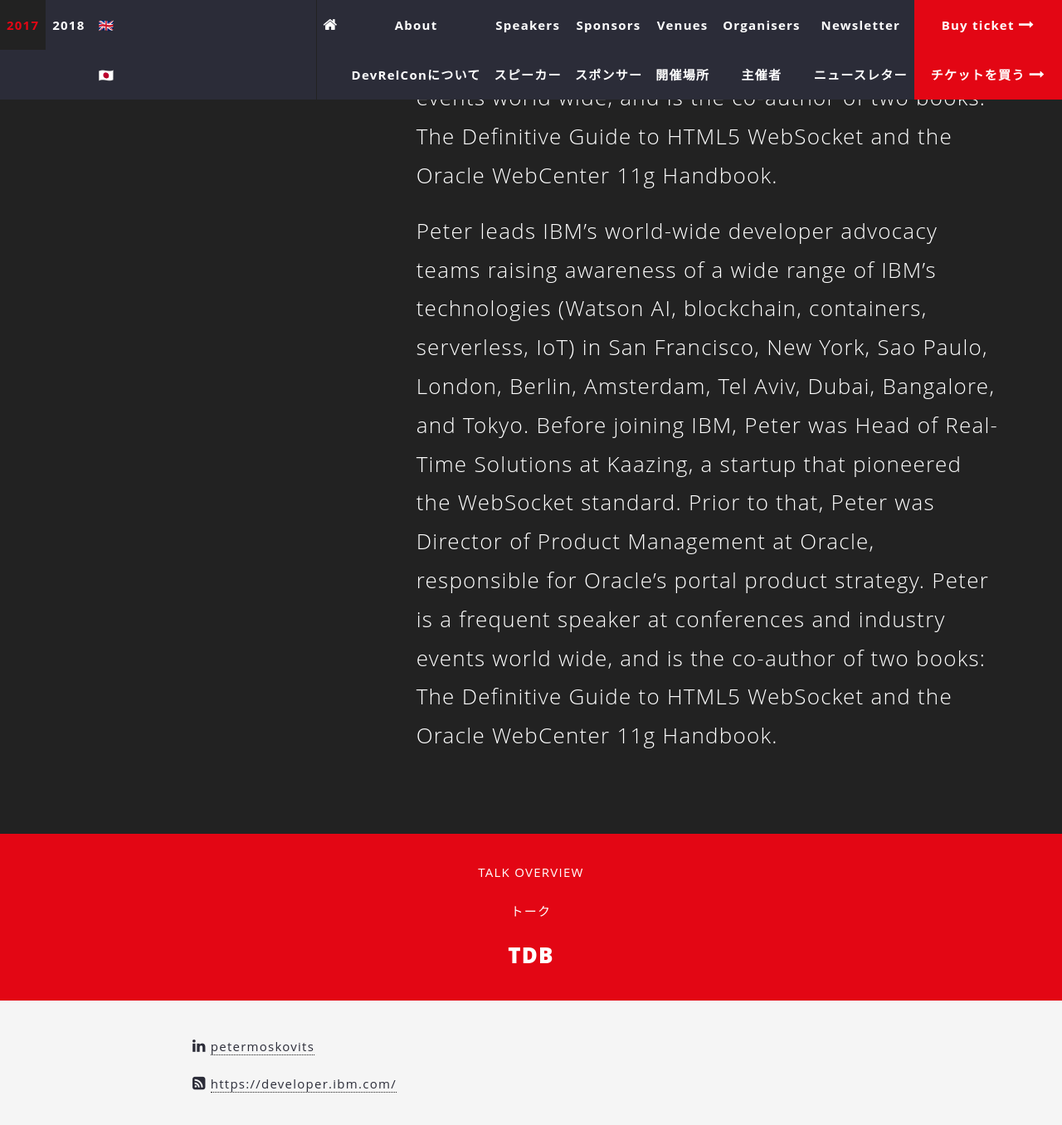
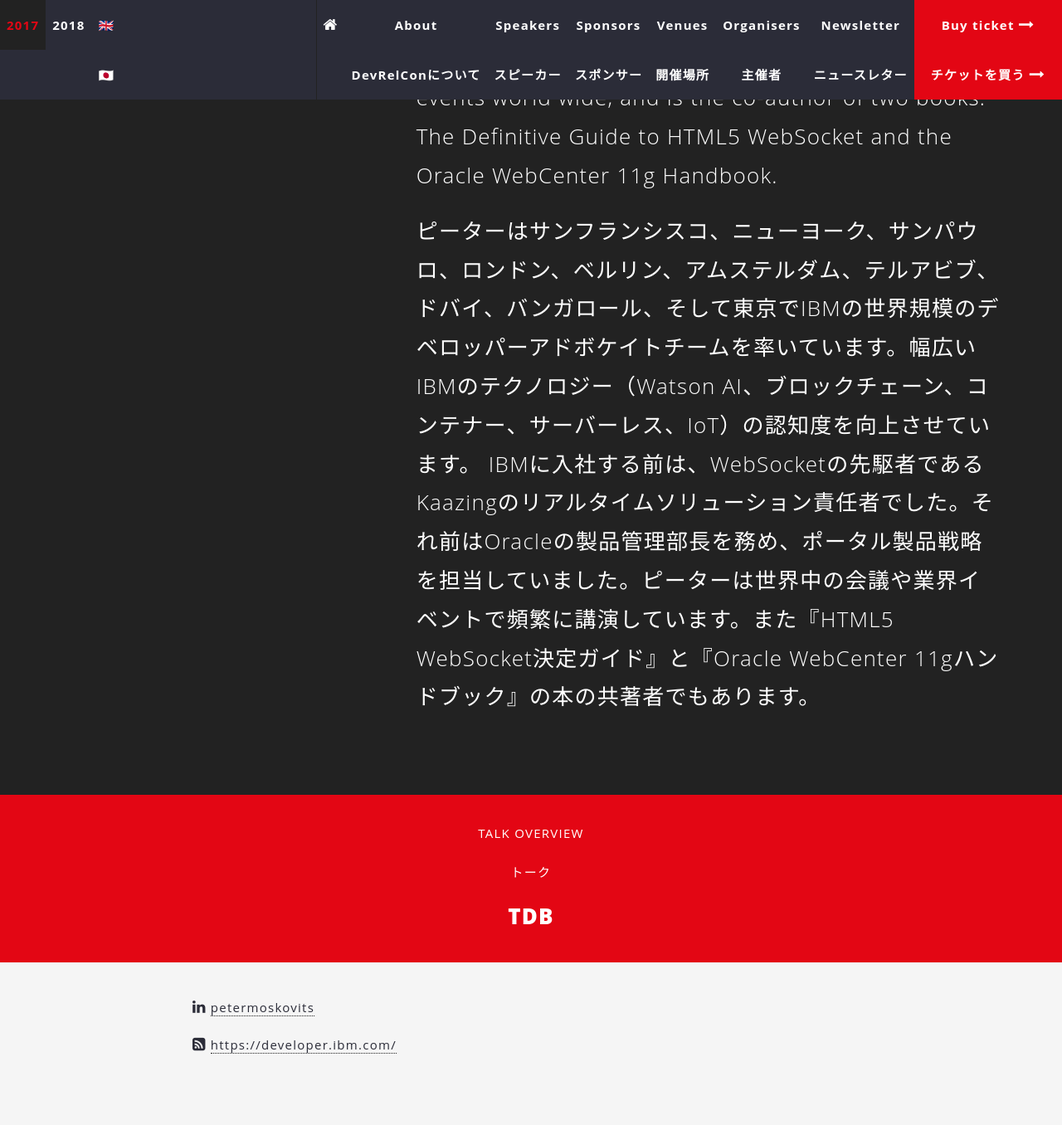
Before and after one commit to DevRelConTokyo2019/devrelcontokyo2019.github.io, a Jekyll site: the page built from speakers/peter.md, in a window 1280 px wide and 1400 px high, scrolled down 792 px. Shown: the top 1356 px of the window at 83% size. Built offline with Jekyll 4.4.1, drawn with Linux system fonts in a browser that asks for light colours; nearby versions of some CDN libraries; comment, search, counter and statistics services are not loaded.

Commit message:
Update translation

```diff
--- a/_data/sessions.yaml
+++ b/_data/sessions.yaml
@@ -57,12 +57,9 @@
         technical content, spearheaded efforts towards a public GraphQL API, and
         delivered over 40 talks and workshops across the US.
       profile_ja: >-
-        Brian Douglas is a Developer Advocate at GitHub where he works on the
-        increasing use of the GitHub API by iterating on the onboarding process
-        and helping users with evergreen technical content. In the past he’s
-        lead Developer Advocacy at Netlify, where he built a deep well of
-        technical content, spearheaded efforts towards a public GraphQL API, and
-        delivered over 40 talks and workshops across the US.
+        Brian DouglasはGitHubのデベロッパーアドボケイトで、卓越した技術的内容を持つユーザを支援し、GitHub
+        API利用者増に取り組んでいます。一環として技術的コンテンツの構築、GraphQL
+        API構築の向けた取り組み、40以上の講演とワークショップを全米で展開しています。
       title: ''
       title_ja: ''
       blog: 'http://briandouglas.me'
--- a/_data/speakers.yaml
+++ b/_data/speakers.yaml
@@ -311,12 +311,11 @@
     also a co-host of the More Than Just Code podcast. Jaime often enjoys a nice
     cup of coffee and conversation on various topics.
   profile_ja: >-
-    Jaime is an experienced software developer with a focus on iOS development.
-    He led the iOS development team at OfferUp where he helped make the buying
-    and selling experience simpler, faster, and safer. Jaime is currently an iOS
-    developer at Simple, where he helps make personal banking delightful. He is
-    also a co-host of the More Than Just Code podcast. Jaime often enjoys a nice
-    cup of coffee and conversation on various topics.
+    ハイメは、iOS開発を中心とした経験豊富なソフトウェア開発者です。
+
+    OfferUpのiOS開発チームを率いて、売買をより簡単に、より速く、そしてより安全にする手助けをしました。
+    現在はSimpleのiOS開発者であり、そこではパーソナルバンキングを楽しいものにしています。彼は、More Than Just Code
+    ポッドキャストの共催者でもあります。コーヒーを飲みながら、様々なトピックについての会話を楽しんでいます。
   title: ''
   title_ja: ''
   blog: 'http://www.devwiththehair.com/'
@@ -400,19 +399,15 @@
     admin. member, he joins “DevRelJp English” and “DevRel/Community”
     communities.
   profile_ja: >-
-    Wataru Yamazaki is a General Manager and the team lead of “enebular” product
-    marketing team, Uhuru Corporation based in Tokyo, Japan.
-
-
-    He runs a product marketing team and also acts as a developer relation of
-    the product - organises meetups, a user community, tech contents - demos,
-    hands-on labs, and communicate with users via SNS.
-
-
-    He is a community member of “DevRelJp”, “Community-Marketing Community”,
-    “Node-RED User Group”, “IoTLT”, “Cloud Developer Circle”, and so on. As an
-    admin. member, he joins “DevRelJp English” and “DevRel/Community”
-    communities.
+    株式会社ウフルのIoT開発・運用サービス、「enebular」のプロダクトマーケティングチームでジェネラルマネージャーとチーム・リードを担います。
+
+    彼は製品マーケティングチームを運営しながら、製品のDevRel活動も行なっています。
+
+    例えばミートアップ、ユーザーコミュニティ、製品デモ、ハンズオンなどの技術コンテンツ、SNSを通してのユーザとのコミュニケーション、などです。
+
+    彼は、 "DevRelJp"、 "Community-Marketing Community"、 "Node-RED User Group"、
+    "IoTLT"、 "Cloud Developer Circle"などのコミュニティメンバーです。“ DevRelJp English”、“
+    DevRel / Community”コミュニティは管理者としてコミュニティ運営に携わっています。
   title: ''
   title_ja: ''
   blog: 'https://about.me/wyamazak'
@@ -508,19 +503,15 @@
     Days, OSCON, Qcon and many others. Follow him on Twitter (as he’s a very
     entertaining guy!) at @jbaruch.
   profile_ja: >-
-    Baruch’s passion is speaking about technology. Well, speaking in general,
-    but doing it about technology makes him look smart, and 17 years of hi-tech
-    experience sure helps. When he’s not on stage (or on a plane to get there),
-    he learns about technology, people and how they work, or more precisely,
-    don’t work together.
-
-
-    Baruch is a Head of DevRel and a Developer Advocate at JFrog, a CNCF
-    Ambassador, a passionate conference speaker on DevOps, Java and Groovy
-    topics, and is a regular at the industry’s most prestigious events including
-    JavaOne (where he was awarded a Rock Star award), DockerCon, Devoxx, DevOps
-    Days, OSCON, Qcon and many others. Follow him on Twitter (as he’s a very
-    entertaining guy!) at @jbaruch.
+    バルクの情熱は技術を語ることに注がれます。
+
+    一般的に言えば、テクノロジーを知る男は頭が良く見えますが、実際に17年間の経験は非常に助けになります。
+
+    ステージにいないとき（または飛行機の中にいるとき）、彼はテクノロジー、人々、そして彼らがどのように働くかについて学びます。
+
+    JFrogではデベロッパーアドボケイトとしてDevRel部門をまとながら、CNCFのアンバサダーや、DevOps、JavaそしてGroovyのカンファレンススピーカーとしての顔を持ちます。
+
+    また、（彼がロックスターアワードを受賞した）JavaOne、DockerCon、Devoxx、DevOpsDays、ISCON、Qconなど、業界で最も権威のあるイベントに定期的に参加しています。ぜひTwitterで@jbaruchをフォローしてください。
   title: ''
   title_ja: ''
   blog: 'http://www.jfrog.com'
@@ -593,12 +584,10 @@
     First started in 2014, it has quickly become one of the country’s premier
     hackathons with events in Melbourne and Sydney. He is also a full-stack
     software engineer at Localz, a Melbourne-based startup.
-  profile_ja: >-
-    Terence Huynh is the founder and one of the organisers of
-    [UNIHACK](https://unihack.net/), Australia’s largest student hackathon.
-    First started in 2014, it has quickly become one of the country’s premier
-    hackathons with events in Melbourne and Sydney. He is also a full-stack
-    software engineer at Localz, a Melbourne-based startup.
+  profile_ja: |-
+    テレンスは、オーストラリア最大の学生ハッカソンであるUNIHACKの創設者であり運営の1人です。
+    2014年に初めて開催され、すぐにメルボルンとシドニーでのイベントで国内最高のハッカソンになりました。
+    また、彼はメルボルンを拠点とするスタートアップ、Localzのフルスタックソフトウェアエンジニアでもあります。
   title: ''
   title_ja: ''
   blog: 'https://terencehuynh.com'
@@ -676,17 +665,11 @@
     events world wide, and is the co-author of two books: The Definitive Guide
     to HTML5 WebSocket and the Oracle WebCenter 11g Handbook.
   profile_ja: >-
-    Peter leads IBM’s world-wide developer advocacy teams raising awareness of a
-    wide range of IBM’s technologies (Watson AI, blockchain, containers,
-    serverless, IoT) in San Francisco, New York, Sao Paulo, London, Berlin,
-    Amsterdam, Tel Aviv, Dubai, Bangalore, and Tokyo.
-
-    Before joining IBM, Peter was Head of Real-Time Solutions at Kaazing, a
-    startup that pioneered the WebSocket standard. Prior to that, Peter was
-    Director of Product Management at Oracle, responsible for Oracle’s portal
-    product strategy. Peter is a frequent speaker at conferences and industry
-    events world wide, and is the co-author of two books: The Definitive Guide
-    to HTML5 WebSocket and the Oracle WebCenter 11g Handbook.
+    ピーターはサンフランシスコ、ニューヨーク、サンパウロ、ロンドン、ベルリン、アムステルダム、テルアビブ、ドバイ、バンガロール、そして東京でIBMの世界規模のデベロッパーアドボケイトチームを率いています。幅広いIBMのテクノロジー（Watson
+    AI、ブロックチェーン、コンテナー、サーバーレス、IoT）の認知度を向上させています。
+
+    IBMに入社する前は、WebSocketの先駆者であるKaazingのリアルタイムソリューション責任者でした。それ前はOracleの製品管理部長を務め、ポータル製品戦略を担当していました。ピーターは世界中の会議や業界イベントで頻繁に講演しています。また『HTML5
+    WebSocket決定ガイド』と『Oracle WebCenter 11gハンドブック』の本の共著者でもあります。
   title: 'Program Director, World-wide Developer Advocacy'
   title_ja: 'Program Director, World-wide Developer Advocacy'
   blog: 'https://developer.ibm.com/'
@@ -737,10 +720,9 @@
     I’m a Cloud Developer Advocate, a DevRel role at Microsoft. I’m not only an
     engineer but also a manga artist, and I have more than 50k followers on
     Twitter (@chomado).
-  profile_ja: >-
-    I’m a Cloud Developer Advocate, a DevRel role at Microsoft. I’m not only an
-    engineer but also a manga artist, and I have more than 50k followers on
-    Twitter (@chomado).
+  profile_ja: |-
+    私はMicrosoftのDevRelロールに属するCloud Developer Advocateです。
+    私はエンジニアであるだけでなく漫画家でもあり、Twitter（@chomado）には5万人以上のフォロワーがいます。
   title: Cloud Developer Advocate
   title_ja: Cloud Developer Advocate
   blog: 'https://github.com/chomado'
@@ -820,8 +802,8 @@
     Matthew runs Hoopy, the developer relations consultancy, working with
     clients around the world and in 2015 he founded the DevRelCon series.
   profile_ja: >-
-    Matthew runs Hoopy, the developer relations consultancy, working with
-    clients around the world and in 2015 he founded the DevRelCon series.
+    マシューはDeveloper
+    Relationsのコンサルタント会社Hoopyを運営し、世界中のクライアントと協力して2015年にDevRelConを設立しました。
   title: ''
   title_ja: ''
   blog: 'https://devrel.net'
@@ -940,12 +922,11 @@
     documentation systems in Drupal. He’s got a degree in bioengineering and is
     a regular speaker at technology conferences. For a few years now he’s been
     building bridges between the documentation, API and Drupal communities.
-  profile_ja: >-
-    Kristof Van Tomme is an open source strategist and architect. He is the CEO
-    and co-founder of Pronovix, a company that builds developer portals and
-    documentation systems in Drupal. He’s got a degree in bioengineering and is
-    a regular speaker at technology conferences. For a few years now he’s been
-    building bridges between the documentation, API and Drupal communities.
+  profile_ja: |-
+    クリストフは、オープンソースのストラテジスト兼アーキテクトです。
+    彼は、Drupalで開発者ポータルとドキュメントシステムを構築しているPronovixのCEO兼共同創設者です。
+    彼はバイオエンジニアリングの学位を取得しており、テクノロジーカンファレンスで定期的に講演しています。
+    ここ数年、彼はドキュメンテーション、APIそしてDrupalコミュニティの間に架け橋を築いています。
   title: ''
   title_ja: ''
   blog: 'https://pronovix.com/articles'
@@ -1039,13 +1020,12 @@
     series. She’s always excited to hear about what your working on, come say
     hello!
   profile_ja: >-
-    Jessica Rose is a self taught technologist obsessed with fostering more
-    equal access to technical education and meaningful work in tech. She’s
-    working with Mozilla on strategy and helping their TechSpeakers program turn
-    out the next generation of folks you’ll see on this stage. She’s the host of
-    the Pursuit Podcast, co-founded Trans*Code and founded the Open Code meetup
-    series. She’s always excited to hear about what your working on, come say
-    hello!
+    技術教育を誰でも平等に受けられるように活動する、独学で技術を学ぶテクノロジスト。
+
+    活動の中で、Mozillaと協業し、戦略の策定やMozilla社のTechSpeakersプログラムの次世代の人材を発掘に貢献。Trans*Codeを共同設立、また、Open
+    Code Meetupのシリーズを立ち上げ、Pursuit Podcastの責任者を務める。
+
+    仕事の聞くのが好きで、気軽に話かけてくださいとのこと。
   title: ''
   title_ja: ''
   blog: 'http://jessica.tech'
@@ -1127,11 +1107,10 @@
 
     Andy is an enabler, a synthesiser, a connector, and a community-builder.
   profile_ja: >-
-    Lead Developer Advocate, and Public Speaker in London, United Kingdom A
-    widely-known Social Bridgebuilder, LEGO fanatic, technologist, and speaker.
-
-
-    Andy is an enabler, a synthesiser, a connector, and a community-builder.
+    Lead Developer
+    Advocateとしてロンドンを拠点にイベントやカンファレンスなどに多数登壇している。英国では、様々なコミュニティの架け橋を行い、イベント、カンファレンスのスピーカーやテクノロジストとして活動。レゴが趣味。
+
+    周囲と協力しながらコミュニティ形成を実現することを得意とする。
   title: ''
   title_ja: ''
   blog: 'https://andypiper.co.uk'
@@ -1228,14 +1207,11 @@
     conference. My main sessions contents are about AI, Virtual Reality, Cloud
     Serverless platform, Quantum computing and Blockchain. also give a speech as
     a guest speaker at educational institutions such as university.
-  profile_ja: >-
-    IBM Software Developer (ex IBM Developer Advocate)
-
-
-    Engage with developers through workshops and as session speaker at tech
-    conference. My main sessions contents are about AI, Virtual Reality, Cloud
-    Serverless platform, Quantum computing and Blockchain. also give a speech as
-    a guest speaker at educational institutions such as university.
+  profile_ja: |-
+    IBMのソフトウェア開発者（IBMの元Developer Adovocate)
+
+    ワークショップやカンファレンスへの登壇をメインに、開発者とのリレーション構築に従事。
+    AI、VR、クラウドサーバーレスプラットフォーム、量子コンピュータやブロックチェーンを専門とする。大学などの教育機関でもゲスト登壇をしている。
   title: ''
   title_ja: ''
   blog: ''
@@ -1345,27 +1321,21 @@
     positioning development, competitive analysis, content development (writing
     and graphics), developer-focused tech PR, US market entry for non-US
     companies, Japanese language fluency.
-  profile_ja: >-
-    I am a software marketing executive with extensive experience in early-stage
-    startups in Silicon Valley and Japan. I focus on building developer
-    communities. Developer Relations is a key component to reaching customers
-    and building awareness. I work with great companies like IBM, RICOH, and
-    Renesas to leverage open source, open communities and open APIs to build
-    strong developer communities that benefit community members and companies
-    alike.
-
-
-    DevRel doesn’t just happen, it requires planning, effort and insight. I have
-    more than 15 years experience developing smart, high impact marketing and
-    developer relations campaigns. I have been deeply involved in open source,
-    networking, software development, enterprise software and high-performance
-    computing (HPC).
-
-    I act as the face of companies and communities and have a wide range of
-    specialties around communications: marketing strategy, messaging and
-    positioning development, competitive analysis, content development (writing
-    and graphics), developer-focused tech PR, US market entry for non-US
-    companies, Japanese language fluency.
+  profile_ja: >
+    ソフトウェアのマーケティングエグゼクティブ。主に、シリコンバレーと日本のアーリーステージのスタートアップのマーケティングに従事。
+
+    開発者コミュニティの構築にも注力している。DevRelは、顧客へのリーチを広げ、認知度を高めるために必要な活動だという信念のもとにDevRelに携わる。
+
+    IBM、RICO、Renesasといった大企業と共に、オープンソース、オープンソースのコミュニティ、オープンAPIを活用しながら、コミュニティの参加者、企業双方向に利益をもたらせるコミュニティの構築を目指す。
+
+
+    DevRelはただ施策をやればいいというわけではなく、計画や考察、地道な努力も必要である。そうした中で15年以上、マーケティングやDevRelの施策を実行し成果をあげる。
+
+    オープンソース、ネットワーキング、ソフトウェア開発、エンタープライズソフトウェア、そしてハイパフォーマンスコンピューティング（HPC）に携わる。
+
+    企業やコミュニティを代表し、マーケティング戦略、メッセージングおよびポジショニング開発、競合分析、ライティングおよびグラフィックなどのコンテンツ作成、
+
+    開発者向けの技術PR、米系の会社の海外への新規市場への参入、日本語への理解等、コミュニケーション分野を専門とする。
   title: ''
   title_ja: ''
   blog: 'http://www.oppkey.com'
@@ -1494,22 +1464,10 @@
     is currently really sad about Ronaldo leaving his favorite club, Real
     Madrid.
   profile_ja: >-
-    Nauman Ali is an API enthusiast who dived into the API world early into his
-    career. Ever since his days at college, he was deeply interested in how
-    systems interact and how the interactions between them can be optimized to
-    produce better connections between digital entities. Working on a similar
-    project he realized how hard it gets for developers to work with unfamiliar
-    systems when working on these integrations and this opened him up to the
-    world of Developer Experience and making APIs easy to consume. Since then he
-    took off his journey with APIMatic, a New Zealand based startup set out to
-    do the same. Nauman currently is leading the Developer Experience Portal and
-    the CodeGen project at APIMatic and in his quest has met API Evangelists
-    from around the world and has spoken at a number of conferences. He has
-    developed a considerable insight into problems faced by both API Developers
-    and consumer and can feel their pain and is set out on a mission to make
-    life easy for both of them. In his free time, he loves watching football and
-    is currently really sad about Ronaldo leaving his favorite club, Real
-    Madrid.
+    Nauman
+    Aliは、黎明期からAPIを活用してきた、API愛好家。学生時代から、システム同士の連携方法や統合を最適化しながら最適な開発方法に興味をもち、模索している。そうしたプロジェクトに多数従事した結果、開発者がなじみのないシステムで開発する難しさを発見。開発者としても経験を重ね、数々のAPIを使いやすくする技術を習得。ニュージーランドを拠点とするスタートアップ、APIMaticでのキャリアをスタートし、現在は、Developer
+    Experience
+    PortalとCodeGenプロジェクトを率いており、世界中のAPIエバンジェリストと出会いながら、数多くのカンファレンスで講演。API開発者とユーザの両方が直面する問題を究明し、両者の課題を理解しながら、開発者にもユーザにもフレンドリーなAPIを提供する、というミッションの元、活動中。趣味は、フットボール鑑賞。お気に入りのクラブはレアルマドリードだが、ロナウドが移籍してしまうのが悲しいとのこと。
   title: ''
   title_ja: ''
   blog: 'https://www.linkedin.com/in/nauman-ali/'
@@ -1622,14 +1580,7 @@
 
     Additionally I got 2018-2020 IBM Champion and 2018-2019 Microsoft MVP (
     Windows Development ). I’m in the position connecting DevRel from outside.
-  profile_ja: >-
-    I worked front-end Engineer from 2004. Then I maked interactive contents
-    using Adobe FLASH.Recently, I base on front-end technology.I am related to
-    infomation and user-interface gradually. ex. IoT , Mixed Reality and AI…
-
-
-    Additionally I got 2018-2020 IBM Champion and 2018-2019 Microsoft MVP (
-    Windows Development ). I’m in the position connecting DevRel from outside.
+  profile_ja: "2004年からフロントエンジニアとして活動。Adobe Flashを活用したウェブコンテンツの開発、制作に従事し、近年は、主にIoT\b、MR、AIといったフロントエンド全般のテクノロジーを活用した開発に従事。 IBM Champion（2018-2020）、Microsoft MVP for Windows Development （2018-2019) を受賞し、DevRel活動にも携わる。"
   title: ''
   title_ja: ''
   blog: 'https://1ft-seabass.jp/'
@@ -1812,12 +1763,9 @@
     content, spearheaded efforts towards a public GraphQL API, and delivered
     over 40 talks and workshops across the US.
   profile_ja: >-
-    Brian Douglas is a Developer Advocate at GitHub where he works on the
-    increasing use of the GitHub API by iterating on the onboarding process and
-    helping users with evergreen technical content. In the past he’s lead
-    Developer Advocacy at Netlify, where he built a deep well of technical
-    content, spearheaded efforts towards a public GraphQL API, and delivered
-    over 40 talks and workshops across the US.
+    Brian DouglasはGitHubのデベロッパーアドボケイトで、卓越した技術的内容を持つユーザを支援し、GitHub
+    API利用者増に取り組んでいます。一環として技術的コンテンツの構築、GraphQL
+    API構築の向けた取り組み、40以上の講演とワークショップを全米で展開しています。
   title: ''
   title_ja: ''
   blog: 'http://briandouglas.me'
```
Also changed, not shown: _data/organizers.yaml (+26 -0 lines).
